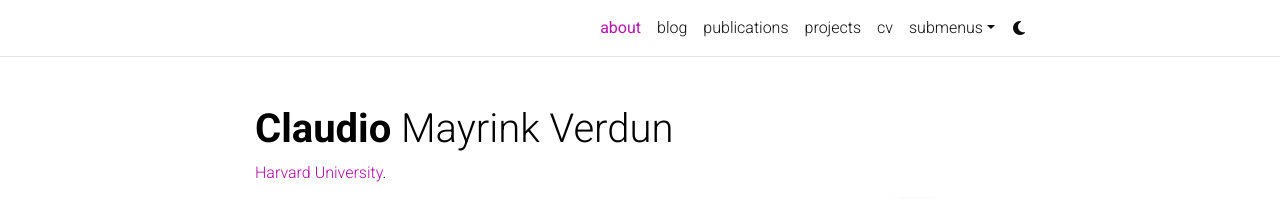
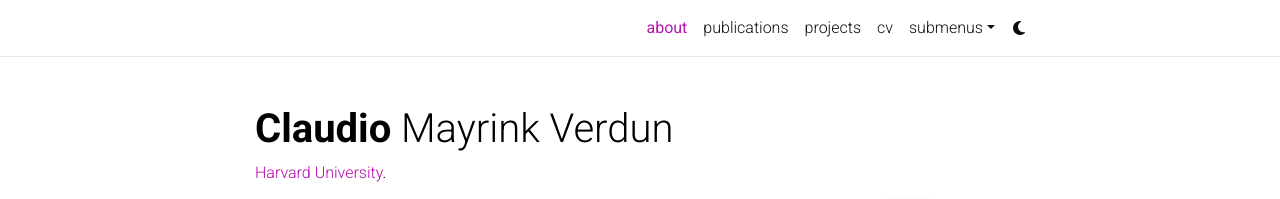
Before and after one commit to claudioverdun/claudioverdun.github.io, a Jekyll site: the page built from _pages/about.md, in a window 1280 px wide and 900 px high. Shown: the top 199 px of the window. Built offline with Jekyll 4.4.1, drawn with Linux system fonts in a browser that asks for light colours; full-size pictures stand in for the smaller copies a plugin makes; some web fonts are replaced; comment, search, counter and statistics services are not loaded; a style sheet for code colours, icons or effects is not loaded.

Commit message:
Update _config.yml

```diff
--- a/_config.yml
+++ b/_config.yml
@@ -72,7 +72,7 @@
 mastodon_username: # your mastodon instance+username in the format instance.tld/@username
 linkedin_username: # your LinkedIn user name
 telegram_username: # your Telegram user name
-scholar_userid: # citations?user=lsOne4AAAAAJ&hl=en
+scholar_userid: citations?user=lsOne4AAAAAJ&hl=en #
 semanticscholar_id: # your Semantic Scholar ID
 whatsapp_number: # your WhatsApp number (full phone number in international format. Omit any zeroes, brackets, or dashes when adding the phone number in international format.)
 orcid_id: # your ORCID ID
@@ -121,7 +121,8 @@
 # -----------------------------------------------------------------------------
 
 blog_name: al-folio # blog_name will be displayed in your blog page
-blog_nav_title: blog # your blog must have a title for it to be displayed in the nav bar
+blog_nav_title: # your blog must have a title for it to be displayed in the nav bar
+# blog_nav_title: blog # your blog must have a title for it to be displayed in the nav bar
 blog_description: a simple whitespace theme for academics
 permalink: /blog/:year/:title/
 
```
